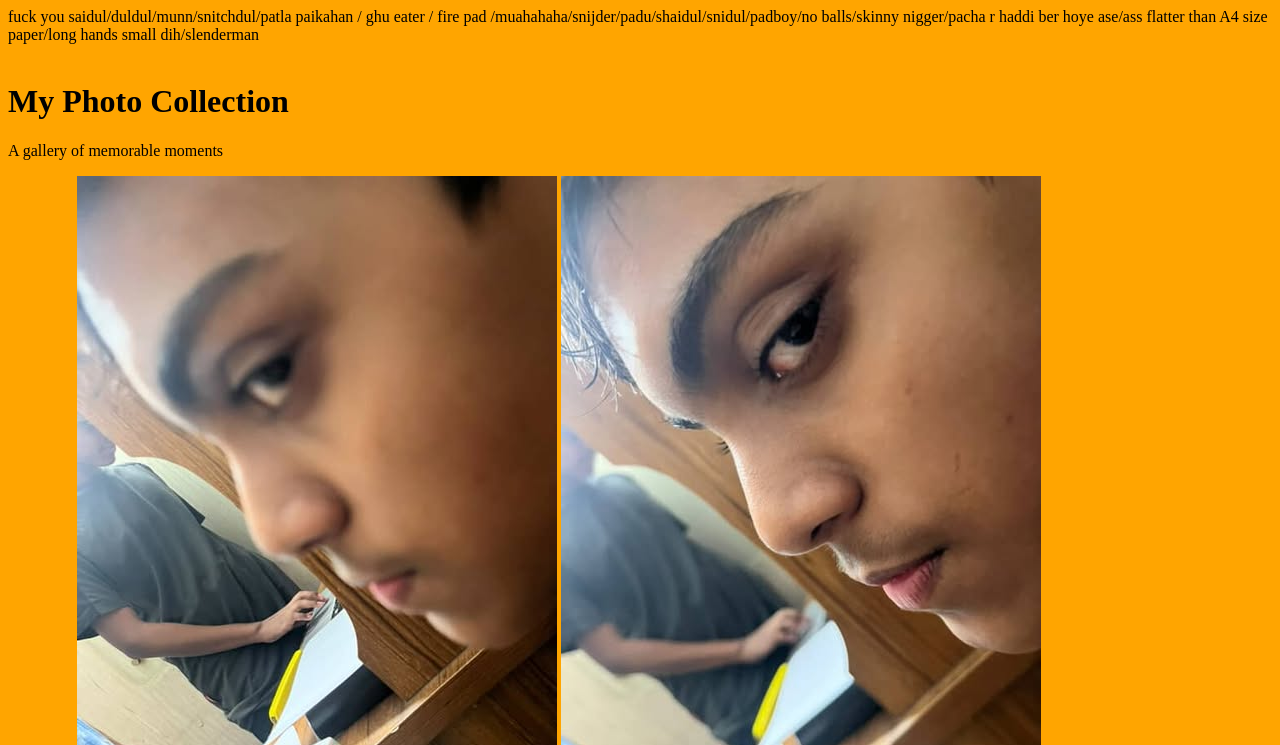
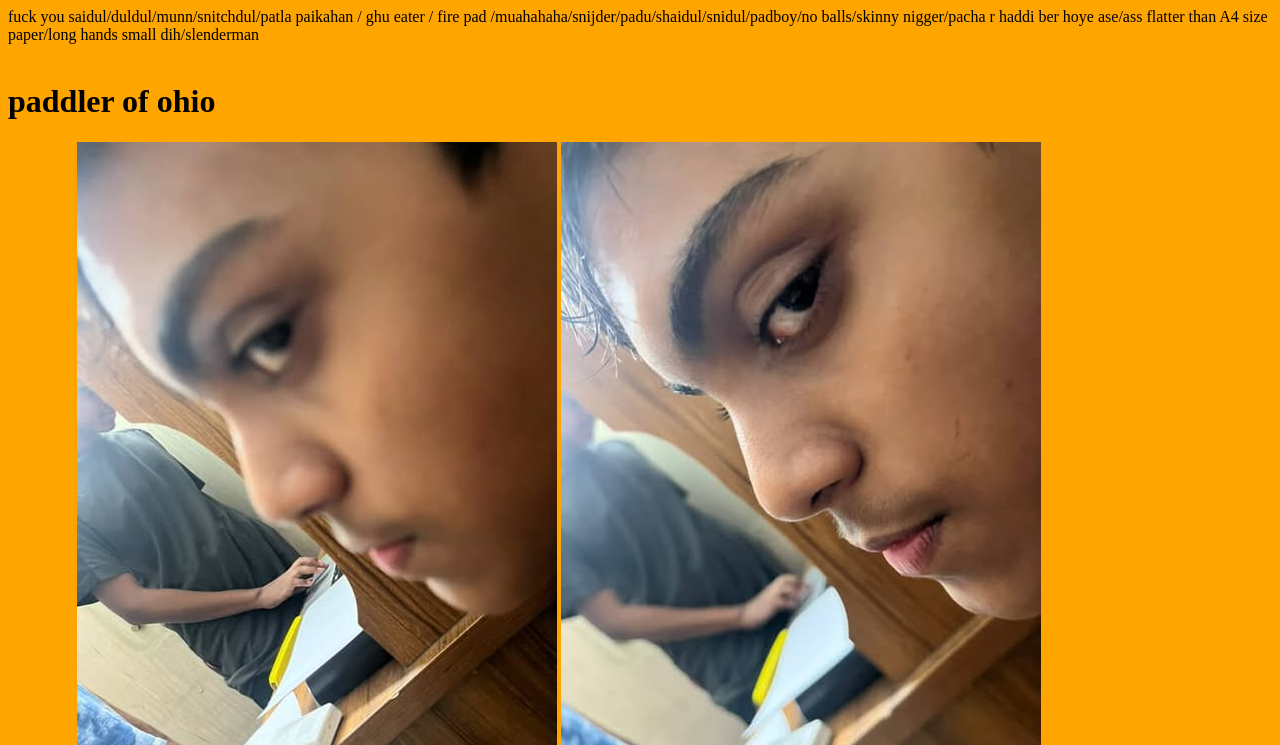
Before and after one commit to samiryoutubr/sajid-sfeetpics.com, a plain HTML site: page index.html in a window 1280 px wide. Shown: the top 745 px of the page. Drawn offline with Linux system fonts and the light colour scheme; files whose address does not match are found by name.

Commit message:
Update index.html

```diff
--- a/index.html
+++ b/index.html
@@ -7,8 +7,7 @@
 <body bgcolor ="orange">
 
     <div class="header">
-        <h1>My Photo Collection</h1>
-        <p>A gallery of memorable moments</p>
+        <h1> paddler of ohio</h1>
     </div>
 
 
```
